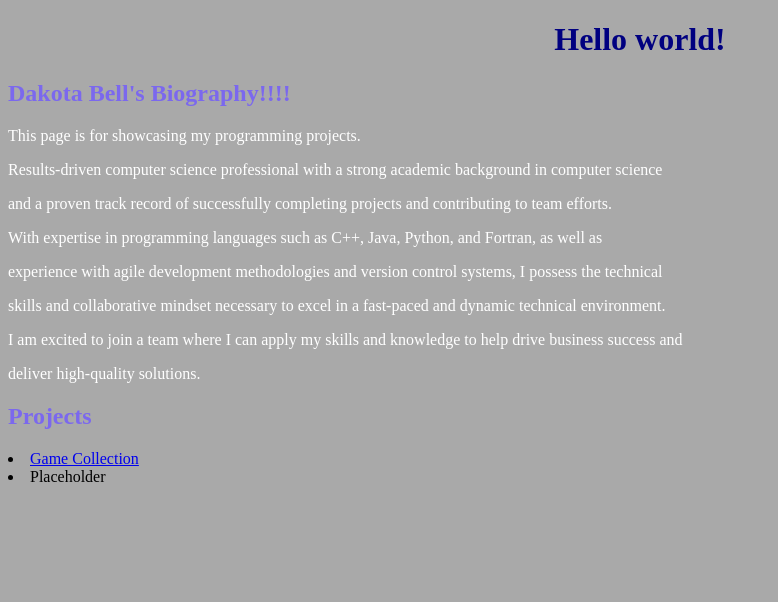
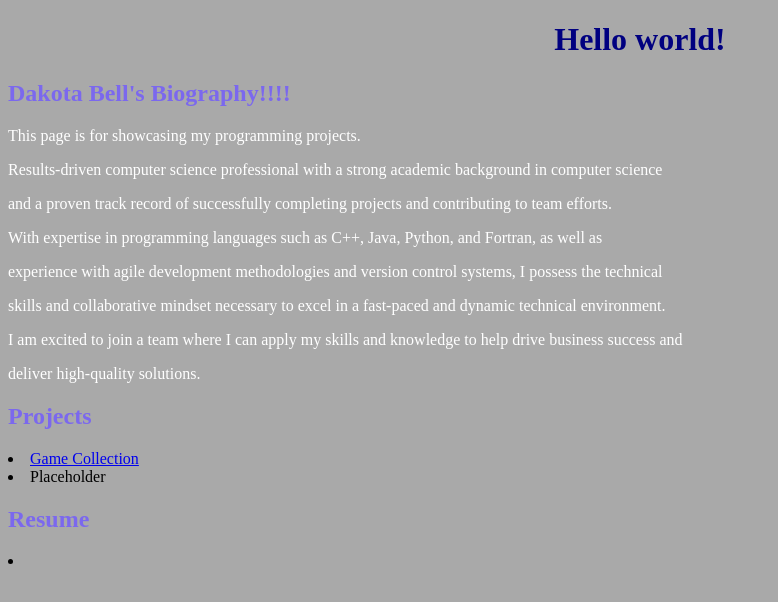
Before and after one commit to Dakota-Bell/Dakota-Bell.github.io, a plain HTML site: page index.html in a window 1280 px wide. Shown: the whole page, without its empty margins (0-778 px from the left). Drawn offline with Linux system fonts and the light colour scheme.

Commit message:
adding resume (hopefully)

```diff
--- a/index.html
+++ b/index.html
@@ -20,4 +20,6 @@
     <h2>Projects</h2>
         <li><a href="gamecollection.html">Game Collection</a></li>
         <li>Placeholder</li>
+    <h2>Resume</h2>
+        <li><a href="'DakotaBell - Computer Science - Resume.pdf'"Resume</a></li>
 </body>
```
Also changed, not shown: 1 other file.
